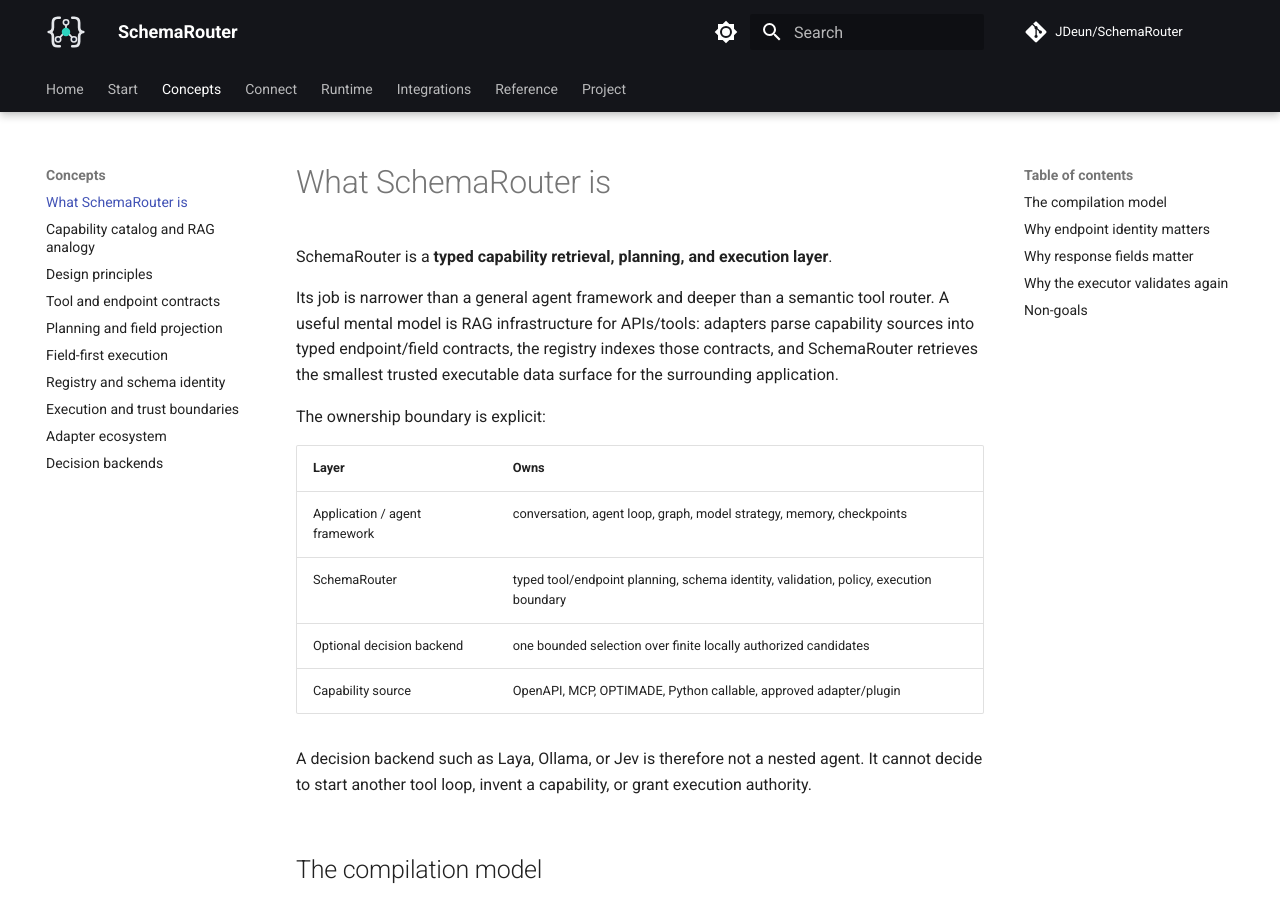
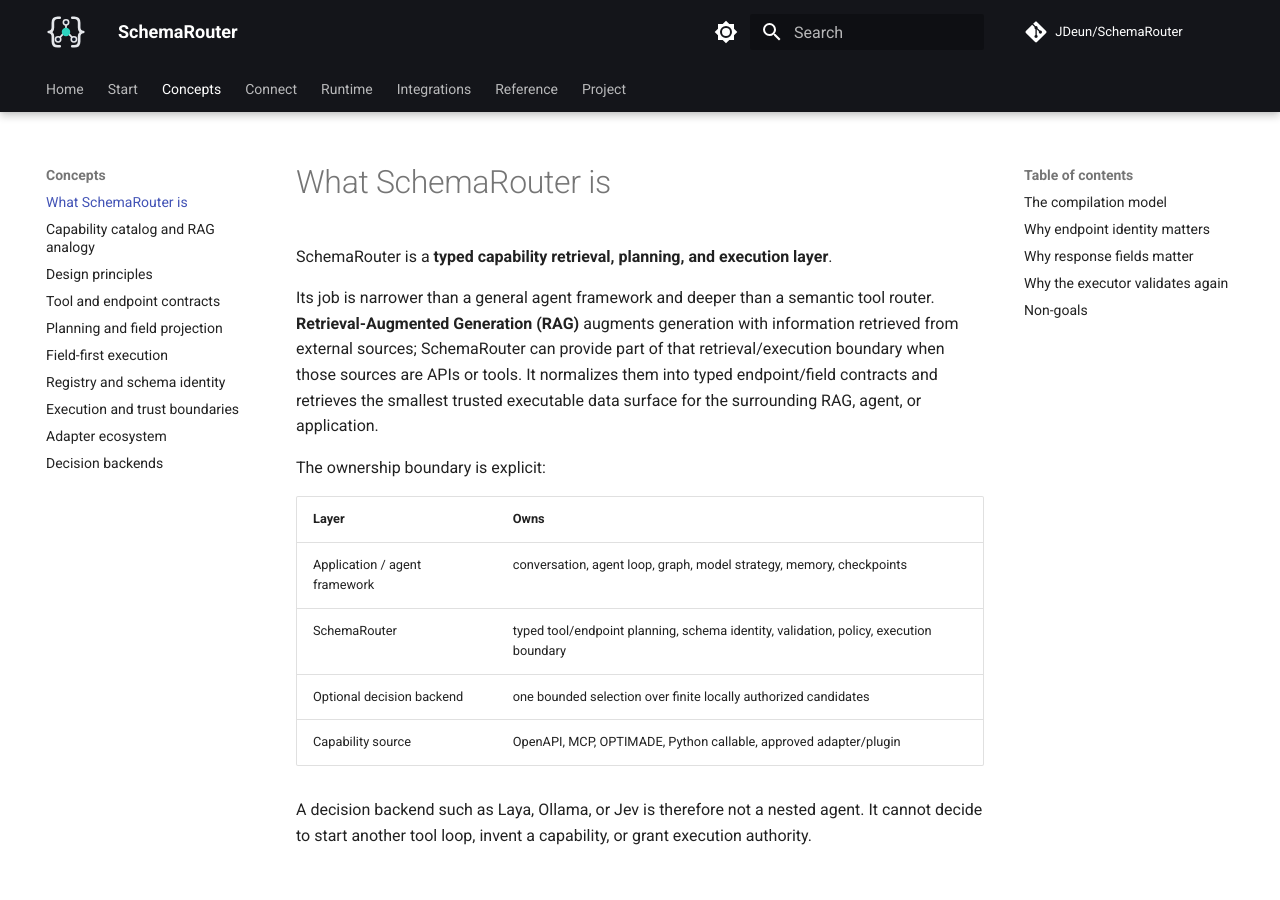
Before and after one commit to JDeun/SchemaRouter, an MkDocs documentation site: the page built from docs/concepts/schema-router.md, in a window 1280 px wide and 900 px high. Built offline with MkDocs 1.6.1 and Material for MkDocs 9.7.7, drawn with Linux system fonts in a browser that asks for light colours; comment, search, counter and statistics services are not loaded; some of the changed text lies outside the part shown.

Commit message:
docs: correct SchemaRouter RAG ownership boundary

```diff
--- a/docs/concepts/schema-router.md
+++ b/docs/concepts/schema-router.md
@@ -2,10 +2,11 @@
 
 SchemaRouter is a **typed capability retrieval, planning, and execution layer**.
 
-Its job is narrower than a general agent framework and deeper than a semantic tool router. A useful
-mental model is RAG infrastructure for APIs/tools: adapters parse capability sources into typed
-endpoint/field contracts, the registry indexes those contracts, and SchemaRouter retrieves the
-smallest trusted executable data surface for the surrounding application.
+Its job is narrower than a general agent framework and deeper than a semantic tool router.
+**Retrieval-Augmented Generation (RAG)** augments generation with information retrieved from
+external sources; SchemaRouter can provide part of that retrieval/execution boundary when those
+sources are APIs or tools. It normalizes them into typed endpoint/field contracts and retrieves the
+smallest trusted executable data surface for the surrounding RAG, agent, or application.
 
 The ownership boundary is explicit:
 
@@ -72,7 +73,7 @@ When a query-to-field match is clear:
 Pruning too aggressively can also destroy recall. When field intent is genuinely ambiguous, the
 default planner prefers the declared field set rather than pretending one field is sufficient.
 
-See [Capability catalog and RAG analogy](capability-catalog.md) and
+See [RAG positioning and capability retrieval](capability-catalog.md) and
 [Field-first execution](field-first-execution.md).
 
 ## Why the executor validates again
```
